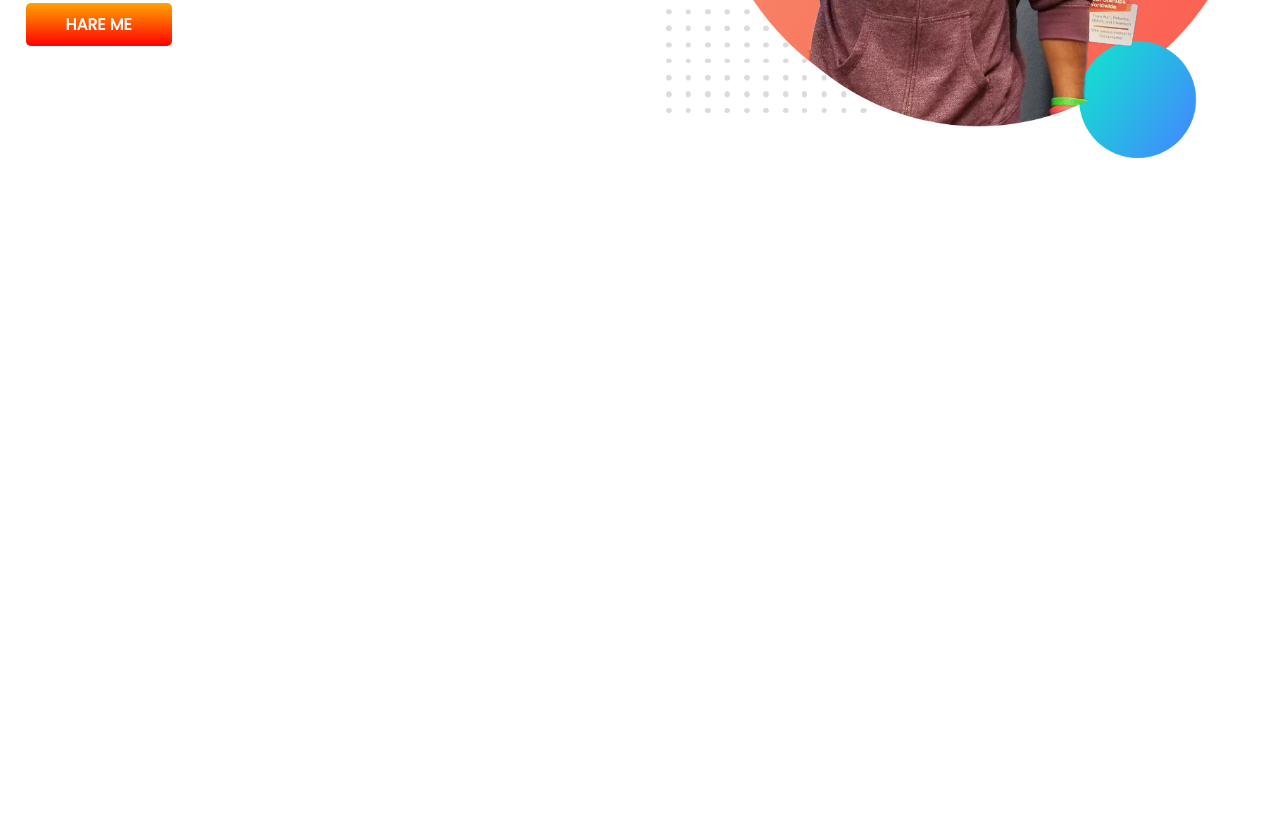
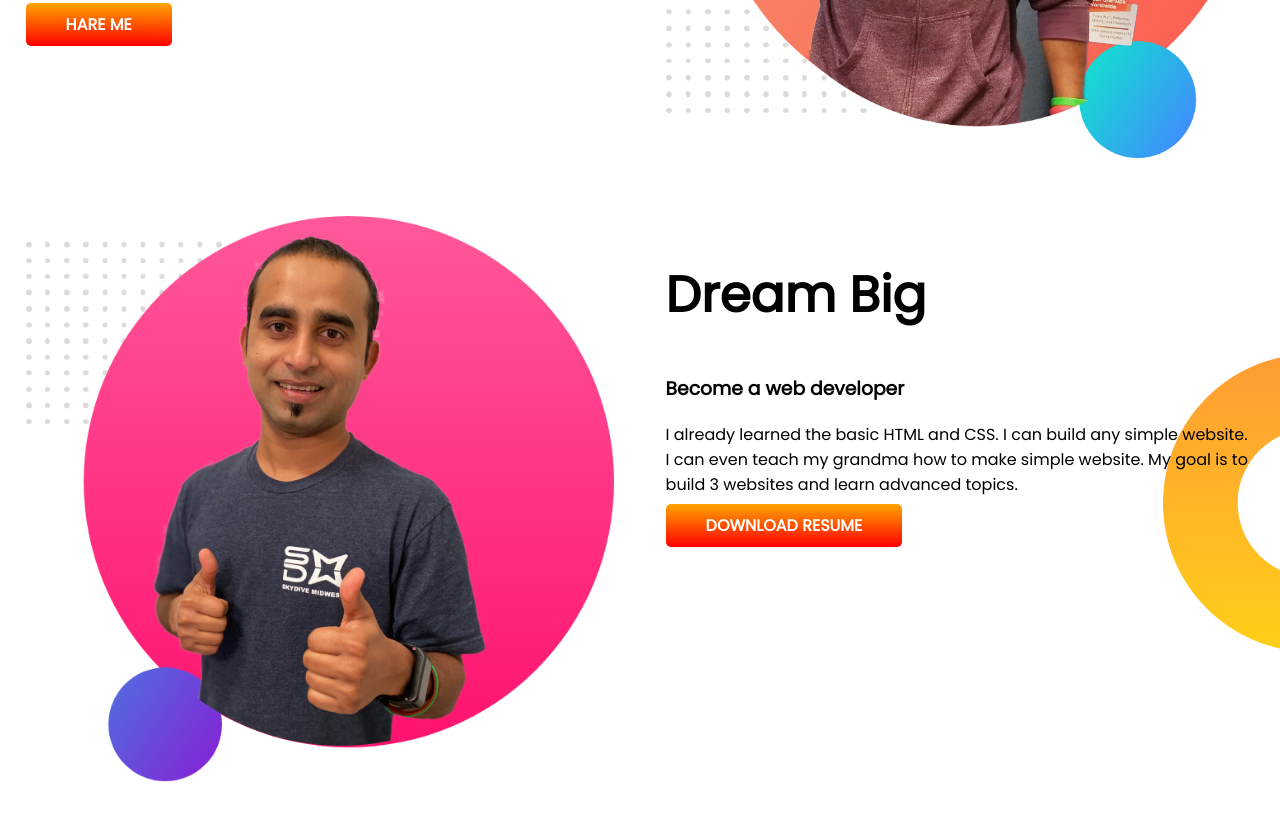
Before and after one commit to Farhanhkr/developer-portfolio-2, a plain HTML site: page index.html in a window 1280 px wide. Shown: the part 452-1267 px from the top of the page. Before the commit the page ends 800 px from the top, so only its background shows below. Drawn offline with Linux system fonts and the light colour scheme.

Commit message:
dream added

```diff
--- a/index.html
+++ b/index.html
@@ -21,5 +21,16 @@
         <img src="images/jhankar.png" alt="">
     </div>
    </section>
+   <section class="dream">
+    <div class="half-width">
+        <img src="images/jhankar2.png" alt="">
+    </div>
+    <div class="half-width">
+        <h1>Dream Big</h1>
+        <h3>Become a web developer</h3>
+        <p>I already learned the basic HTML and CSS. I can build any simple website. I can even teach my grandma how to make simple website. My goal is to build 3 websites and learn advanced topics.</p>
+        <a id="hare-me" target="_blank" href="">DOWNLOAD RESUME</a>
+    </div>
+   </section>
 </body>
 </html>
--- a/style.css
+++ b/style.css
@@ -31,3 +31,8 @@ section{
 span{
     color: orangered;
 }
+.dream{
+    background-image: url(images/dream-bg.png);
+    background-repeat: no-repeat;
+    background-position: right;
+}
```
